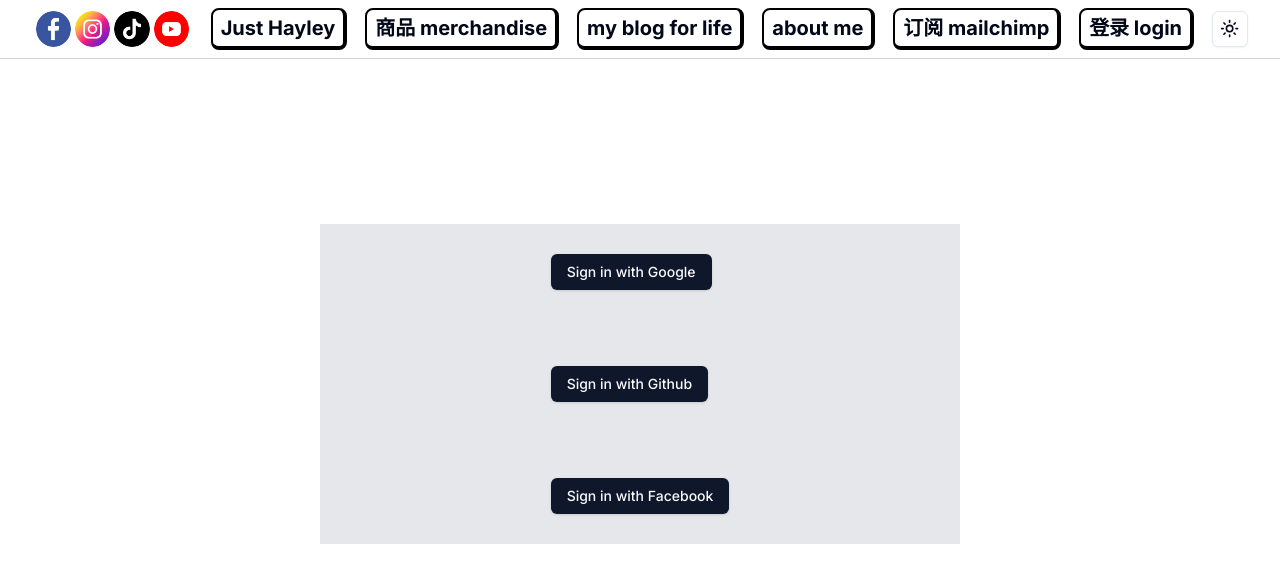
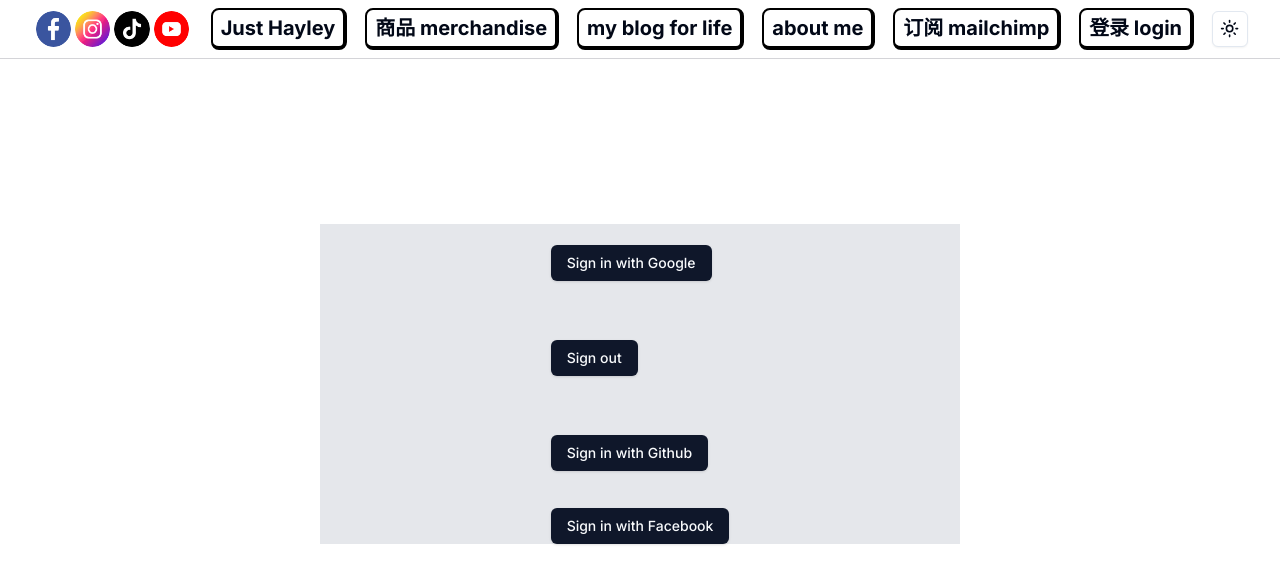
Before and after one commit to tingzcb/nextjs-blog-just-hayley, a Next.js app: page /login in a window 1280 px wide. Shown: the top 584 px of the page. Built offline with nearby package versions, Linux system fonts and the light colour scheme; no server answers.

Commit message:
add the ThemeProvider wrappper for Dark Mode

```diff
--- a/src/app/layout.tsx
+++ b/src/app/layout.tsx
@@ -23,8 +23,15 @@
     <html lang="en">
       <body className={cn(inter.className, "antialiased min-h-screen pt-16")}>
         <AuthProvider>
-          <Navbar></Navbar>
-          {children}
+          <ThemeProvider
+            attribute="class"
+            defaultTheme="system"
+            enableSystem
+            disableTransitionOnChange
+          >
+            <Navbar></Navbar>
+            {children}
+          </ThemeProvider>
         </AuthProvider>
       </body>
     </html>
--- a/src/app/login/page.tsx
+++ b/src/app/login/page.tsx
@@ -9,7 +9,7 @@
   const { data, status } = useSession();
   console.log(data, status);
   return (
-    <div className="container  grid grid-rows-3 gap-4 justify-center mt-40 h-80 w-1/2 items-center bg-gray-200">
+    <div className="container  grid grid-rows-3 gap-4 justify-center mt-40 h-80 w-1/2 items-center bg-gray-200  dark:bg-slate-800">
       <div>
         {" "}
         <Button
@@ -19,7 +19,9 @@
         >
           Sign in with Google
         </Button>
-        {/* <button onClick={() => signOut()}>Sign out</button> */}
+      </div>
+      <div className="">
+        <Button onClick={() => signOut()}>Sign out</Button>
       </div>
       <div>
         {" "}
```
